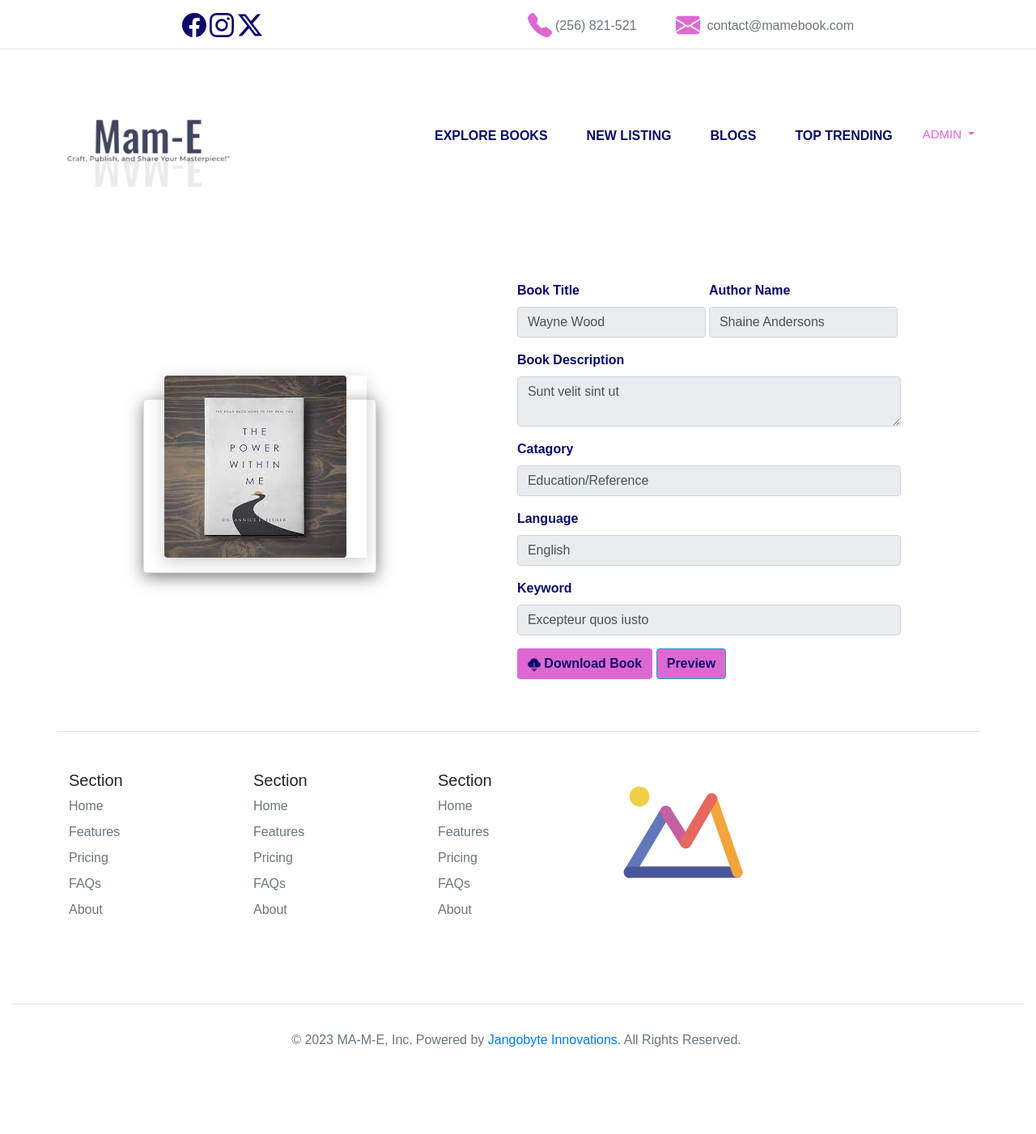
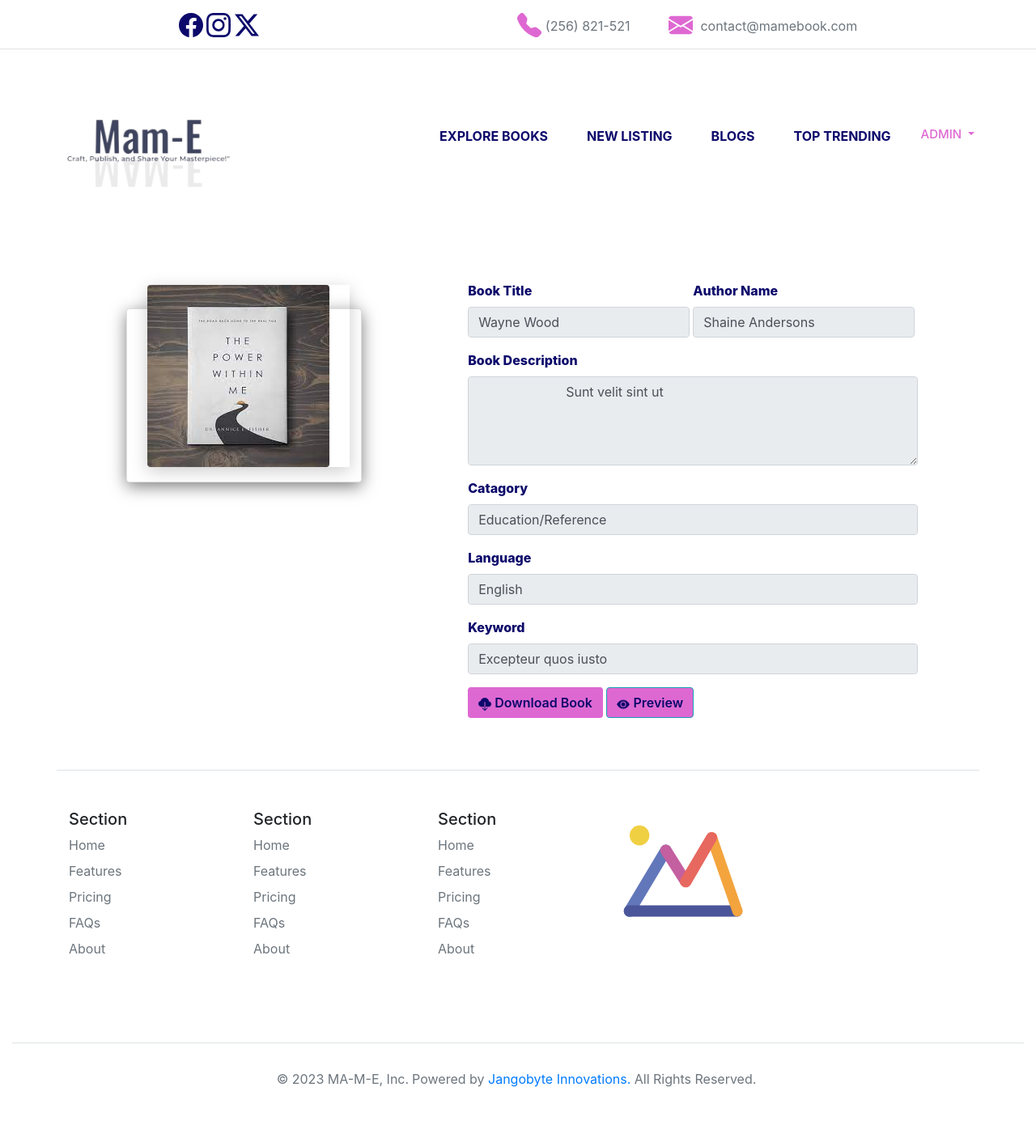
Before and after one commit to abdullahnaveedan/ebook, a Django app: a page that uses templates/bookdetail.html in a window 1280 px wide. Shown: the whole page at 81% size. Before the commit the page ends 1293 px from the top, so only its background shows below. Run offline with Django 4.2, Linux system fonts and the light colour scheme; a user stored in the database is signed in; data comes from the database, SQL or seed files in the repository.

Commit message:
Forth Commit

```diff
--- a/cmsebook/admin.py
+++ b/cmsebook/admin.py
@@ -3,4 +3,5 @@
 # Register your models here.
 
 admin.site.register(bookinfo)
-admin.site.register(booksdownloadrecord)
+admin.site.register(totaldownloaders)
+admin.site.register(totalviews)
--- a/cmsebook/models.py
+++ b/cmsebook/models.py
@@ -17,9 +17,17 @@
     def __str__(self):
         return self.booktitle
 
-class booksdownloadrecord(models.Model):
-    bookId = models.ForeignKey(bookinfo, on_delete=models.CASCADE)
-    downloadby = models.ForeignKey(User, on_delete=models.CASCADE)
+class totalviews(models.Model):
+    bookid = models.ForeignKey(bookinfo, on_delete=models.CASCADE)
+    viewd_by = models.CharField(max_length=50, default="")
 
     def __str__(self):
-        return self.bookId
+        return self.bookid
+
+
+class totaldownloaders(models.Model):
+    bookid = models.ForeignKey(bookinfo, on_delete=models.CASCADE)
+    downloade_by = models.CharField(max_length=50, default="")
+
+    def __str__(self):
+        return str(self.bookid)
--- a/cmsebook/urls.py
+++ b/cmsebook/urls.py
@@ -20,6 +20,5 @@
     path('settings', views.profile, name="profile"),
     path('settings/upload-book', views.upload_book, name="upload_book"),
     path('settings/manage-book',views.manage_book, name="manage_book"),
-    path("all-books/view-book-<int:bookid>", views.view_book , name="view_book")
 
 ]  + static(settings.MEDIA_URL, document_root = settings.MEDIA_ROOT)
--- a/cmsebook/views.py
+++ b/cmsebook/views.py
@@ -124,6 +124,10 @@
     return render(request,"top_trend.html",param)
 
 def downloadbook(request,bookid):
+    book_instance = bookinfo.objects.get(id=bookid)
+    if not totaldownloaders.objects.filter(bookid=book_instance, downloade_by=request.user.username).exists():
+        totaldownloaders.objects.create(bookid=book_instance, downloade_by=request.user.username)
+
     data = bookinfo.objects.get(id=bookid)
     file_path = os.path.join(settings.MEDIA_ROOT, str(data.bookfile))
     with open(file_path, 'rb') as f:
@@ -165,12 +169,3 @@
         'data' : bookinfo.objects.filter(uploadby = request.user.username),
     }
     return render(request, "manage-book.html", param)
-
-def view_book(request , bookid):
-    try:
-        data = bookinfo.objects.get(id=bookid)
-        file_path = os.path.join(settings.MEDIA_ROOT, 'bookpdf', os.path.basename(str(data.bookfile)))
-
-        return render(request, 'view-book.html', {'file_path': file_path})
-    except bookinfo.DoesNotExist:
-        raise Http404("Book does not exist")
--- a/templates/allbooks.html
+++ b/templates/allbooks.html
@@ -32,7 +32,7 @@
         <img class="card-img-top" src= "media/{{i.bookcover}}" style="height:18rem;">
         <div class="card-body">
           <h5 class="card-title">{{i.booktitle}}</h5>
-          <p class="card-text">{{i.bookdescription}}</p>
+          {% comment %} <p class="card-text">{{i.bookdescription}}</p> {% endcomment %}
           <a href="all-books/detail{{i.id}}" style="background-color:#0c096b; color:white;" class="btn">Preview Book Details</a>
         </div>
     </div>
--- a/templates/bookdetail.html
+++ b/templates/bookdetail.html
@@ -1,102 +1,31 @@
-{% extends "structure.html" %}
-{% block title %}Book Detail{% endblock title %}
-{% block css %}
-  label{
-    font-weight:800;
-    color:#0c096b;
-  }
-  @keyframes moveUpDown {
-    0%, 100% {
-      transform: translateY(0);
-    }
-    50% {
-      transform: translateY(0.1rem); /
-    }
-  }
-
-  .download-btn {
-    animation: moveUpDown 2s infinite;
-    cursor: pointer;
-  }
-
-  @import url('https://fonts.googleapis.com/css2?family=Poppins:wght@300;400;500;600;700;800;900&display=swap');
-
-* {
-    margin: 0;
-    padding: 0;
-    font-family: 'Poppins', sans-serif
-}
-
-
-.container .card
-{
-    max-width: 300px;
-    height: 215px;
-    margin: 30px 10px;
-    padding: 20px 15px;
-    box-shadow: 0 5px 20px rgba(0,0,0,0.5);
-    transition: 0.3s ease-in-out;
-}
-.container .card:hover
-{
-    height: 450px;
-}
-.container .card .imgContainer
-{
-    position: relative;
-    width:250px;
-    height:250px;
-    top:-50px;
-    left:10px;
-    z-index: 1;
-    box-shadow: 0 5px 20px rgba(0,0,0,0.2);
-}
-.container .card .imgContainer img
-{
-    max-width: 100%;
-    border-radius: 4px;
-}
-.container .card .content
-{
-    position: relative;
-    margin-top: -140px;
-    padding: 10px 15px;
-    text-align: center;
-    color:#111;
-    visibility: hidden;
-    opacity: 0;
-    pointer-events: none;
-    transition: 0.3s ease-in-out;
-}
-.container .card:hover .content
-{
-    visibility: visible;
-    opacity: 1;
-    margin-top: -40px;
-    transition-delay: 0.3s;
-}
-
-@media (max-width: 330px){
-    .container .card .imgContainer{
-        left: -2px;
-    }
-}
-{% endblock css %}
-{% block body %}
+{% extends "structure.html" %} {% block title %}Book Detail{% endblock title %}
+{% block css %} label{ font-weight:800; color:#0c096b; } @keyframes moveUpDown {
+0%, 100% { transform: translateY(0); } 50% { transform: translateY(0.1rem); / }
+} .download-btn { animation: moveUpDown 1s infinite; cursor: pointer; }
+.containers .card { max-width: 300px; height: 215px; margin: 30px 10px; padding:
+20px 15px; box-shadow: 0 5px 20px rgba(0,0,0,0.5); transition: 0.3s ease-in-out;
+} .containers .card:hover { height: 450px; } .containers .card .imgContainer {
+position: relative; width:250px; height:250px; top:-50px; left:10px; z-index: 1;
+box-shadow: 0 5px 20px rgba(0,0,0,0.2); } .containers .card .imgContainer img {
+max-width: 100%; border-radius: 4px; } .containers .card .content { position:
+relative; margin-top: -140px; padding: 10px 15px; text-align: center;
+color:#111; visibility: hidden; opacity: 0; pointer-events: none; transition:
+0.3s ease-in-out; } .containers .card:hover .content { visibility: visible;
+opacity: 1; margin-top: -40px; transition-delay: 0.3s; } @media (max-width:
+330px){ .containers .card .imgContainer{ left: -2px; } } {% endblock css %} {%block body %}
 <div class="container pt-4 d-flex flex-wrap justify-content-around">
-
-    <div class="containers d-flex align-items-center justify-content-center position-relative flex-wrap">
+  <div
+    class="containers d-flex align-items-center justify-content-center position-relative flex-wrap"
+    style="padding-bottom: 17rem"
+  >
     <div class="card d-flex position-relative flex-column">
-          <div class='imgContainer'>
-              <img src='/media/{{data.bookcover}}'>
+      <div class="imgContainer">
+        <img src="/media/{{data.bookcover}}" />
       </div>
-          <div class="content">
+      <div class="content overflow-hidden">
         <h2 class="text-uppercase">{{data.booktitle}}</h2>
 
-              <p >
-                {{data.bookdescription}}
-              </p>
-
+        <p class="text text-justify">{{data.bookdescription}}</p>
       </div>
     </div>
   </div>
@@ -104,51 +33,110 @@
   <div class="detail">
     <div class="">
       <div class="d-flex flex-wrap">
-                <div class="form-group ">
+        <div class="form-group">
           <label for=""> Book Title </label>
-                    <input type="text" value="{{data.booktitle}}" class="form-control" placeholder="Book Title" readonly />
+          <input
+            type="text"
+            value="{{data.booktitle}}"
+            class="form-control"
+            placeholder="Book Title"
+            readonly
+          />
         </div>
         <div class="form-group mx-1">
           <label for="">Author Name</label>
-                    <input type="text" class="form-control" value="{{data.authorname}}" placeholder="Author Name" readonly />
+          <input
+            type="text"
+            class="form-control"
+            value="{{data.authorname}}"
+            placeholder="Author Name"
+            readonly
+          />
         </div>
       </div>
-
       <div class="form-group col-md-14">
         <label for="">Book Description</label>
-                <textarea type="text" class="form-control"
-                    placeholder="Book Description" readonly>{{data.bookdescription}}</textarea>
+        <textarea class="form-control" readonly rows="4">
+                        {{ data.bookdescription }}
+                    </textarea
+        >
       </div>
 
-            <div class="form-group ">
+      <div class="form-group">
         <label for="">Catagory</label>
-                <br>
-                <input type="text" class="form-control" value="{{data.catagory}}"readonly/>
+        <br />
+        <input
+          type="text"
+          class="form-control"
+          value="{{data.catagory}}"
+          readonly
+        />
       </div>
       <div class="form-group col-md-14">
         <label for="">Language</label>
-                <input type="text" class="form-control" name="language" placeholder="Language"
-                    value="{{data.language}}" readonly />
+        <input
+          type="text"
+          class="form-control"
+          name="language"
+          placeholder="Language"
+          value="{{data.language}}"
+          readonly
+        />
       </div>
       <div class="form-group col-md-14">
         <label for="">Keyword</label>
-                <input type="text" class="form-control" placeholder="Keyword" value="{{data.keyword}}" readonly />
+        <input
+          type="text"
+          class="form-control"
+          placeholder="Keyword"
+          value="{{data.keyword}}"
+          readonly
+        />
       </div>
       <div class="form-group">
-                <a href="download-book" class="btn " style="color: #0c096b; background-color: #DE68D2; font-weight: 600;">
-                    <svg xmlns="http://www.w3.org/2000/svg" width="16" height="16" fill="currentColor" class="bi bi-cloud-download-fill download-btn" viewBox="0 0 16 16">
-                    <path fill-rule="evenodd" d="M8 0a5.53 5.53 0 0 0-3.594 1.342c-.766.66-1.321 1.52-1.464 2.383C1.266 4.095 0 5.555 0 7.318 0 9.366 1.708 11 3.781 11H7.5V5.5a.5.5 0 0 1 1 0V11h4.188C14.502 11 16 9.57 16 7.773c0-1.636-1.242-2.969-2.834-3.194C12.923 1.999 10.69 0 8 0m-.354 15.854a.5.5 0 0 0 .708 0l3-3a.5.5 0 0 0-.708-.708L8.5 14.293V11h-1v3.293l-2.146-2.147a.5.5 0 0 0-.708.708z"/>
-                  </svg> Download Book
+        <a
+          href="download-book"
+          class="btn"
+          style="color: #0c096b; background-color: #de68d2; font-weight: 600"
+        >
+          <svg
+            xmlns="http://www.w3.org/2000/svg"
+            width="16"
+            height="16"
+            fill="currentColor"
+            class="bi bi-cloud-download-fill download-btn"
+            viewBox="0 0 16 16"
+          >
+            <path
+              fill-rule="evenodd"
+              d="M8 0a5.53 5.53 0 0 0-3.594 1.342c-.766.66-1.321 1.52-1.464 2.383C1.266 4.095 0 5.555 0 7.318 0 9.366 1.708 11 3.781 11H7.5V5.5a.5.5 0 0 1 1 0V11h4.188C14.502 11 16 9.57 16 7.773c0-1.636-1.242-2.969-2.834-3.194C12.923 1.999 10.69 0 8 0m-.354 15.854a.5.5 0 0 0 .708 0l3-3a.5.5 0 0 0-.708-.708L8.5 14.293V11h-1v3.293l-2.146-2.147a.5.5 0 0 0-.708.708z"
+            />
+          </svg>
+          Download Book
         </a>
-                <a href="/media/{{data.bookfile}}" class="btn btn-info" style="color: #0c096b; background-color: #DE68D2; font-weight: 600;">
+        <a
+          href="/media/{{data.bookfile}}"
+          class="btn btn-info"
+          style="color: #0c096b; background-color: #de68d2; font-weight: 600"
+        >
+          <svg
+            xmlns="http://www.w3.org/2000/svg"
+            width="16"
+            height="16"
+            fill="currentColor"
+            class="bi bi-eye-fill download-btn"
+            viewBox="0 0 16 16"
+          >
+            <path d="M10.5 8a2.5 2.5 0 1 1-5 0 2.5 2.5 0 0 1 5 0" />
+            <path
+              d="M0 8s3-5.5 8-5.5S16 8 16 8s-3 5.5-8 5.5S0 8 0 8m8 3.5a3.5 3.5 0 1 0 0-7 3.5 3.5 0 0 0 0 7"
+            />
+          </svg>
           Preview
         </a>
       </div>
 
-            <div class="form-group">
-
-            </div>
-
+      <div class="form-group"></div>
     </div>
   </div>
 </div>
```
Also changed, not shown: templates/index.html (+6 -2 lines), cmsebook/migrations/0005_totaldownloaders_totalviews_and_more.py (added), db.sqlite3, media/bookcovers/Screenshot 2023-12-13 204324.png (added), 1 other file. Lines whose indentation alone changed are shown as unchanged.
